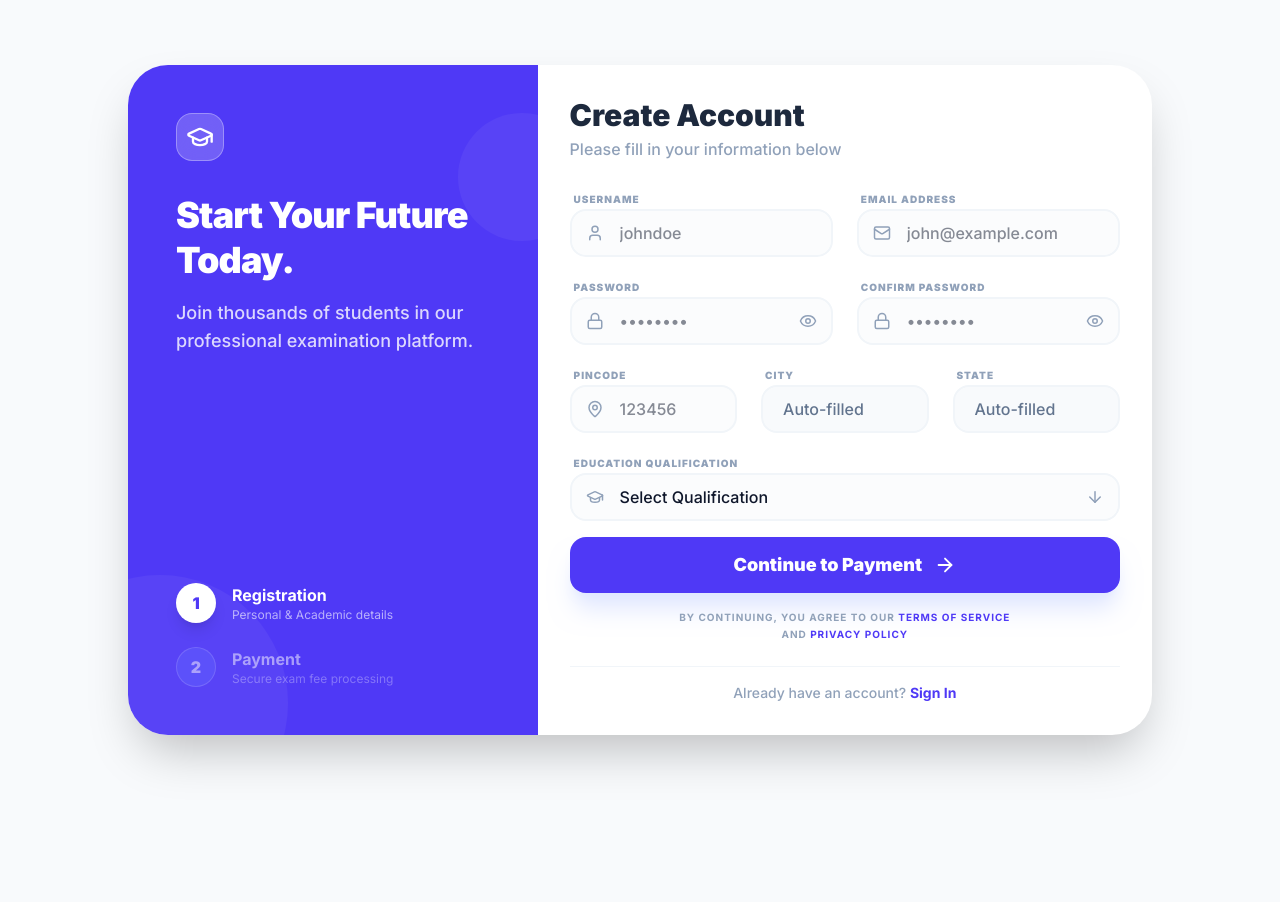
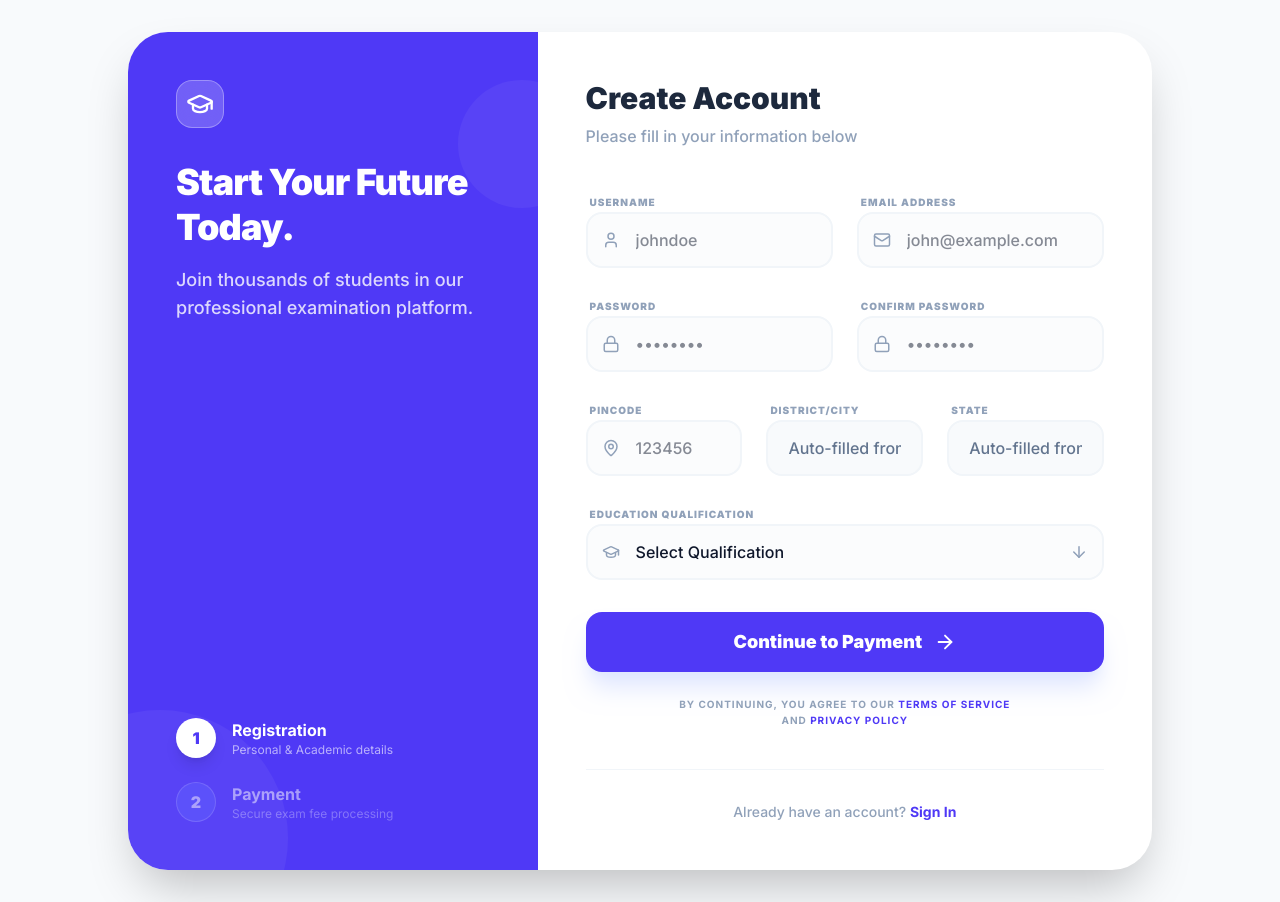
Before and after one commit to azeezazeez/EduExam-Online-Examination-System, a React (Vite) app in the folder EduExam Frontend/: page /register in a window 1280 px wide. Before the commit the page ends 800 px from the top, so only its background shows below. Built offline with nearby package versions, Linux system fonts and the light colour scheme.

Commit message:
Update Register.tsx

```diff
--- a/EduExam Frontend/src/pages/Register.tsx
+++ b/EduExam Frontend/src/pages/Register.tsx
@@ -1,6 +1,6 @@
 import React, { useState, useEffect } from 'react';
 import { useNavigate } from 'react-router-dom';
-import { User, Mail, Lock, MapPin, GraduationCap, ArrowRight, Loader2, Eye, EyeOff } from 'lucide-react';
+import { User, Mail, Lock, MapPin, GraduationCap, ArrowRight, Loader2 } from 'lucide-react';
 import { motion } from 'motion/react';
 import { api } from '../services/api';
 
@@ -12,7 +12,7 @@ const Register = () => {
     password: '',
     confirmPassword: '',
     pincode: '',
-    city: '',
+    district: '',
     state: '',
     education: '',
   });
@@ -20,8 +20,7 @@ const Register = () => {
   const [errors, setErrors] = useState<Record<string, string>>({});
   const [loadingPincode, setLoadingPincode] = useState(false);
   const [isSubmitting, setIsSubmitting] = useState(false);
-  const [showPassword, setShowPassword] = useState(false);
-  const [showConfirmPassword, setShowConfirmPassword] = useState(false);
+  const [serverError, setServerError] = useState('');
 
   useEffect(() => {
     if (formData.pincode.length === 6) {
@@ -38,7 +37,7 @@ const Register = () => {
         const postOffice = data[0].PostOffice[0];
         setFormData(prev => ({
           ...prev,
-          city: postOffice.District,
+          district: postOffice.District,
           state: postOffice.State,
         }));
       }
@@ -52,21 +51,20 @@ const Register = () => {
   const validate = () => {
     const newErrors: Record<string, string> = {};
     if (!formData.username) newErrors.username = 'Username is required';
+    else if (formData.username.length < 3) newErrors.username = 'Username must be at least 3 characters';
 
-    if (!formData.email) {
-      newErrors.email = 'Email address is required';
-    } else {
-      const emailRegex = /^[a-zA-Z0-9._%+-]+@[a-zA-Z0-9.-]+\.[a-zA-Z]{2,}$/;
-      if (!emailRegex.test(formData.email)) {
-        newErrors.email = 'Please enter a valid email address (e.g., name@example.com)';
-      } else if (formData.email.length > 254) {
-        newErrors.email = 'Email address is too long';
-      }
-    }
+    if (!formData.email || !/\S+@\S+\.\S+/.test(formData.email)) newErrors.email = 'Valid email is required';
 
-    if (formData.password.length < 8) newErrors.password = 'Password must be at least 8 characters';
+    if (!formData.password) newErrors.password = 'Password is required';
+    else if (formData.password.length < 6) newErrors.password = 'Password must be at least 6 characters';
+
     if (formData.password !== formData.confirmPassword) newErrors.confirmPassword = 'Passwords do not match';
-    if (formData.pincode.length !== 6) newErrors.pincode = 'Pincode must be 6 digits';
+
+    if (!formData.pincode) newErrors.pincode = 'Pincode is required';
+    else if (formData.pincode.length !== 6) newErrors.pincode = 'Pincode must be 6 digits';
+
+    if (!formData.district) newErrors.district = 'Could not determine city from pincode';
+    if (!formData.state) newErrors.state = 'Could not determine state from pincode';
     if (!formData.education) newErrors.education = 'Education is required';
 
     setErrors(newErrors);
@@ -75,13 +73,15 @@ const Register = () => {
 
   const handleSubmit = async (e: React.FormEvent) => {
     e.preventDefault();
+    setServerError('');
+
     if (validate()) {
       setIsSubmitting(true);
       try {
         await api.register(formData);
         navigate('/payment');
-      } catch (error) {
-        setErrors({ submit: 'Registration failed. Please try again.' });
+      } catch (error: any) {
+        setServerError(error.message || 'Registration failed. Please try again.');
       } finally {
         setIsSubmitting(false);
       }
@@ -128,13 +128,19 @@ const Register = () => {
         </div>
 
         {/* Right Side - Form */}
-        <div className="p-6 md:p-8 md:w-3/5 overflow-y-auto max-h-[90vh] md:max-h-none">
-          <div className="mb-6">
-            <h3 className="text-3xl font-black text-slate-800 mb-1">Create Account</h3>
+        <div className="p-8 md:p-12 md:w-3/5 overflow-y-auto max-h-[90vh] md:max-h-none">
+          <div className="mb-10">
+            <h3 className="text-3xl font-black text-slate-800 mb-2">Create Account</h3>
             <p className="text-slate-400 font-medium">Please fill in your information below</p>
           </div>
 
-          <form onSubmit={handleSubmit} className="space-y-4">
+          {serverError && (
+            <div className="mb-6 p-4 bg-rose-50 border-2 border-rose-200 rounded-2xl">
+              <p className="text-rose-600 text-sm font-medium text-center">{serverError}</p>
+            </div>
+          )}
+
+          <form onSubmit={handleSubmit} className="space-y-6">
             <div className="grid grid-cols-1 md:grid-cols-2 gap-6">
               <div className="space-y-2">
                 <label className="text-[10px] font-black text-slate-400 uppercase tracking-widest ml-1">Username</label>
@@ -142,10 +148,11 @@ const Register = () => {
                   <User className="absolute left-4 top-1/2 -translate-y-1/2 text-slate-400 group-focus-within:text-indigo-500 transition-colors" size={18} />
                   <input
                     type="text"
-                    className={`w-full pl-12 pr-4 py-2.5 rounded-2xl border-2 ${errors.username ? 'border-rose-100 bg-rose-50/30' : 'border-slate-100 bg-slate-50/50'} focus:outline-none focus:border-indigo-500 focus:bg-white transition-all font-medium`}
+                    className={`w-full pl-12 pr-4 py-3.5 rounded-2xl border-2 ${errors.username ? 'border-rose-100 bg-rose-50/30' : 'border-slate-100 bg-slate-50/50'} focus:outline-none focus:border-indigo-500 focus:bg-white transition-all font-medium`}
                     placeholder="johndoe"
                     value={formData.username}
                     onChange={(e) => setFormData({ ...formData, username: e.target.value })}
+                    disabled={isSubmitting}
                   />
                 </div>
                 {errors.username && <p className="text-rose-500 text-[10px] font-bold ml-1">{errors.username}</p>}
@@ -157,10 +164,11 @@ const Register = () => {
                   <Mail className="absolute left-4 top-1/2 -translate-y-1/2 text-slate-400 group-focus-within:text-indigo-500 transition-colors" size={18} />
                   <input
                     type="email"
-                    className={`w-full pl-12 pr-4 py-2.5 rounded-2xl border-2 ${errors.email ? 'border-rose-100 bg-rose-50/30' : 'border-slate-100 bg-slate-50/50'} focus:outline-none focus:border-indigo-500 focus:bg-white transition-all font-medium`}
+                    className={`w-full pl-12 pr-4 py-3.5 rounded-2xl border-2 ${errors.email ? 'border-rose-100 bg-rose-50/30' : 'border-slate-100 bg-slate-50/50'} focus:outline-none focus:border-indigo-500 focus:bg-white transition-all font-medium`}
                     placeholder="john@example.com"
                     value={formData.email}
                     onChange={(e) => setFormData({ ...formData, email: e.target.value })}
+                    disabled={isSubmitting}
                   />
                 </div>
                 {errors.email && <p className="text-rose-500 text-[10px] font-bold ml-1">{errors.email}</p>}
@@ -173,19 +181,13 @@ const Register = () => {
                 <div className="relative group">
                   <Lock className="absolute left-4 top-1/2 -translate-y-1/2 text-slate-400 group-focus-within:text-indigo-500 transition-colors" size={18} />
                   <input
-                    type={showPassword ? "text" : "password"}
-                    className={`w-full pl-12 pr-12 py-2.5 rounded-2xl border-2 ${errors.password ? 'border-rose-100 bg-rose-50/30' : 'border-slate-100 bg-slate-50/50'} focus:outline-none focus:border-indigo-500 focus:bg-white transition-all font-medium`}
+                    type="password"
+                    className={`w-full pl-12 pr-4 py-3.5 rounded-2xl border-2 ${errors.password ? 'border-rose-100 bg-rose-50/30' : 'border-slate-100 bg-slate-50/50'} focus:outline-none focus:border-indigo-500 focus:bg-white transition-all font-medium`}
                     placeholder="••••••••"
                     value={formData.password}
                     onChange={(e) => setFormData({ ...formData, password: e.target.value })}
+                    disabled={isSubmitting}
                   />
-                  <button
-                    type="button"
-                    onClick={() => setShowPassword(!showPassword)}
-                    className="absolute right-4 top-1/2 -translate-y-1/2 text-slate-400 hover:text-indigo-500 transition-colors"
-                  >
-                    {showPassword ? <EyeOff size={18} /> : <Eye size={18} />}
-                  </button>
                 </div>
                 {errors.password && <p className="text-rose-500 text-[10px] font-bold ml-1">{errors.password}</p>}
               </div>
@@ -195,19 +197,13 @@ const Register = () => {
                 <div className="relative group">
                   <Lock className="absolute left-4 top-1/2 -translate-y-1/2 text-slate-400 group-focus-within:text-indigo-500 transition-colors" size={18} />
                   <input
-                    type={showConfirmPassword ? "text" : "password"}
-                    className={`w-full pl-12 pr-12 py-2.5 rounded-2xl border-2 ${errors.confirmPassword ? 'border-rose-100 bg-rose-50/30' : 'border-slate-100 bg-slate-50/50'} focus:outline-none focus:border-indigo-500 focus:bg-white transition-all font-medium`}
+                    type="password"
+                    className={`w-full pl-12 pr-4 py-3.5 rounded-2xl border-2 ${errors.confirmPassword ? 'border-rose-100 bg-rose-50/30' : 'border-slate-100 bg-slate-50/50'} focus:outline-none focus:border-indigo-500 focus:bg-white transition-all font-medium`}
                     placeholder="••••••••"
                     value={formData.confirmPassword}
                     onChange={(e) => setFormData({ ...formData, confirmPassword: e.target.value })}
+                    disabled={isSubmitting}
                   />
-                  <button
-                    type="button"
-                    onClick={() => setShowConfirmPassword(!showConfirmPassword)}
-                    className="absolute right-4 top-1/2 -translate-y-1/2 text-slate-400 hover:text-indigo-500 transition-colors"
-                  >
-                    {showConfirmPassword ? <EyeOff size={18} /> : <Eye size={18} />}
-                  </button>
                 </div>
                 {errors.confirmPassword && <p className="text-rose-500 text-[10px] font-bold ml-1">{errors.confirmPassword}</p>}
               </div>
@@ -221,10 +217,11 @@ const Register = () => {
                   <input
                     type="text"
                     maxLength={6}
-                    className={`w-full pl-12 pr-4 py-2.5 rounded-2xl border-2 ${errors.pincode ? 'border-rose-100 bg-rose-50/30' : 'border-slate-100 bg-slate-50/50'} focus:outline-none focus:border-indigo-500 focus:bg-white transition-all font-medium`}
+                    className={`w-full pl-12 pr-4 py-3.5 rounded-2xl border-2 ${errors.pincode ? 'border-rose-100 bg-rose-50/30' : 'border-slate-100 bg-slate-50/50'} focus:outline-none focus:border-indigo-500 focus:bg-white transition-all font-medium`}
                     placeholder="123456"
                     value={formData.pincode}
                     onChange={(e) => setFormData({ ...formData, pincode: e.target.value.replace(/\D/g, '') })}
+                    disabled={isSubmitting}
                   />
                   {loadingPincode && (
                     <div className="absolute right-4 top-1/2 -translate-y-1/2">
@@ -236,13 +233,14 @@ const Register = () => {
               </div>
 
               <div className="space-y-2">
-                <label className="text-[10px] font-black text-slate-400 uppercase tracking-widest ml-1">City</label>
+                <label className="text-[10px] font-black text-slate-400 uppercase tracking-widest ml-1">District/City</label>
                 <input
                   type="text"
                   readOnly
-                  className="w-full px-5 py-2.5 rounded-2xl border-2 border-slate-100 bg-slate-50 text-slate-500 font-medium cursor-not-allowed"
-                  value={formData.city || 'Auto-filled'}
+                  className={`w-full px-5 py-3.5 rounded-2xl border-2 ${errors.district ? 'border-rose-100 bg-rose-50/30' : 'border-slate-100 bg-slate-50'} text-slate-500 font-medium cursor-not-allowed`}
+                  value={formData.district || 'Auto-filled from pincode'}
                 />
+                {errors.district && <p className="text-rose-500 text-[10px] font-bold ml-1">{errors.district}</p>}
               </div>
 
               <div className="space-y-2">
@@ -250,9 +248,10 @@ const Register = () => {
                 <input
                   type="text"
                   readOnly
-                  className="w-full px-5 py-2.5 rounded-2xl border-2 border-slate-100 bg-slate-50 text-slate-500 font-medium cursor-not-allowed"
-                  value={formData.state || 'Auto-filled'}
+                  className={`w-full px-5 py-3.5 rounded-2xl border-2 ${errors.state ? 'border-rose-100 bg-rose-50/30' : 'border-slate-100 bg-slate-50'} text-slate-500 font-medium cursor-not-allowed`}
+                  value={formData.state || 'Auto-filled from pincode'}
                 />
+                {errors.state && <p className="text-rose-500 text-[10px] font-bold ml-1">{errors.state}</p>}
               </div>
             </div>
 
@@ -261,16 +260,18 @@ const Register = () => {
               <div className="relative group">
                 <GraduationCap className="absolute left-4 top-1/2 -translate-y-1/2 text-slate-400 group-focus-within:text-indigo-500 transition-colors" size={18} />
                 <select
-                  className={`w-full pl-12 pr-10 py-2.5 rounded-2xl border-2 ${errors.education ? 'border-rose-100 bg-rose-50/30' : 'border-slate-100 bg-slate-50/50'} focus:outline-none focus:border-indigo-500 focus:bg-white transition-all font-medium appearance-none`}
+                  className={`w-full pl-12 pr-10 py-3.5 rounded-2xl border-2 ${errors.education ? 'border-rose-100 bg-rose-50/30' : 'border-slate-100 bg-slate-50/50'} focus:outline-none focus:border-indigo-500 focus:bg-white transition-all font-medium appearance-none`}
                   value={formData.education}
                   onChange={(e) => setFormData({ ...formData, education: e.target.value })}
+                  disabled={isSubmitting}
                 >
                   <option value="">Select Qualification</option>
-                  <option value="10th">10th Standard</option>
-                  <option value="12th">12th Standard / HSC</option>
+                  <option value="SSC">10th Standard (SSC)</option>
+                  <option value="Intermediate">12th Standard / Intermediate</option>
                   <option value="Diploma">Diploma</option>
-                  <option value="Undergraduate">Undergraduate (Bachelors)</option>
-                  <option value="Postgraduate">Postgraduate (Masters)</option>
+                  <option value="BTech">Undergraduate (BTech)</option>
+                  <option value="MTech">Postgraduate (MTech)</option>
+                  <option value="Other">Other</option>
                 </select>
                 <div className="absolute right-4 top-1/2 -translate-y-1/2 pointer-events-none text-slate-400">
                   <ArrowRight size={18} className="rotate-90" />
@@ -282,7 +283,7 @@ const Register = () => {
             <button
               type="submit"
               disabled={isSubmitting}
-              className="w-full bg-indigo-600 text-white py-3.5 rounded-2xl font-black text-lg hover:bg-indigo-700 transition-all flex items-center justify-center gap-3 mt-4 shadow-xl shadow-indigo-100 active:scale-[0.98] disabled:opacity-70 disabled:cursor-not-allowed"
+              className="w-full bg-indigo-600 text-white py-4 rounded-2xl font-black text-lg hover:bg-indigo-700 transition-all flex items-center justify-center gap-3 mt-8 shadow-xl shadow-indigo-100 active:scale-[0.98] disabled:opacity-70 disabled:cursor-not-allowed"
             >
               {isSubmitting ? (
                 <>
@@ -302,7 +303,7 @@ const Register = () => {
             </p>
           </form>
 
-          <div className="mt-6 pt-4 border-t border-slate-100 flex flex-col items-center">
+          <div className="mt-10 pt-8 border-t border-slate-100 flex flex-col items-center">
             <p className="text-slate-400 font-medium text-sm">
               Already have an account? <button onClick={() => navigate('/login')} className="text-indigo-600 font-bold hover:underline">Sign In</button>
             </p>
```
